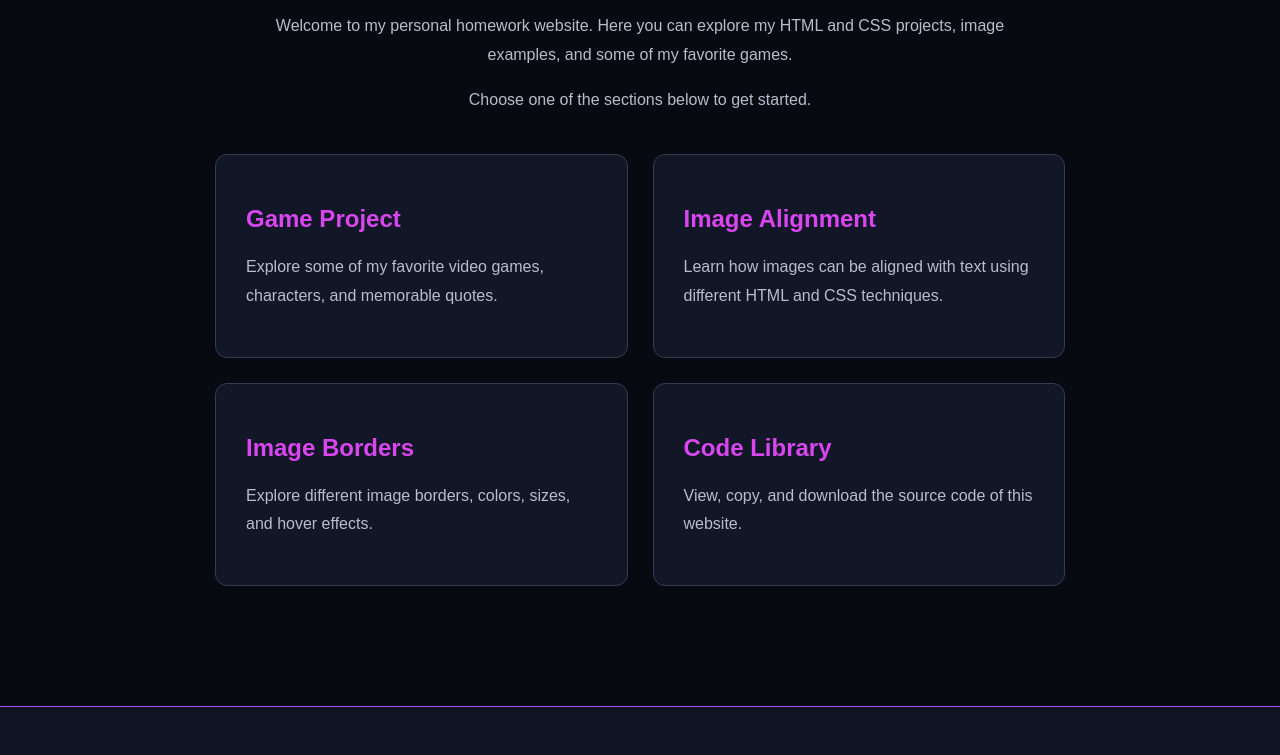
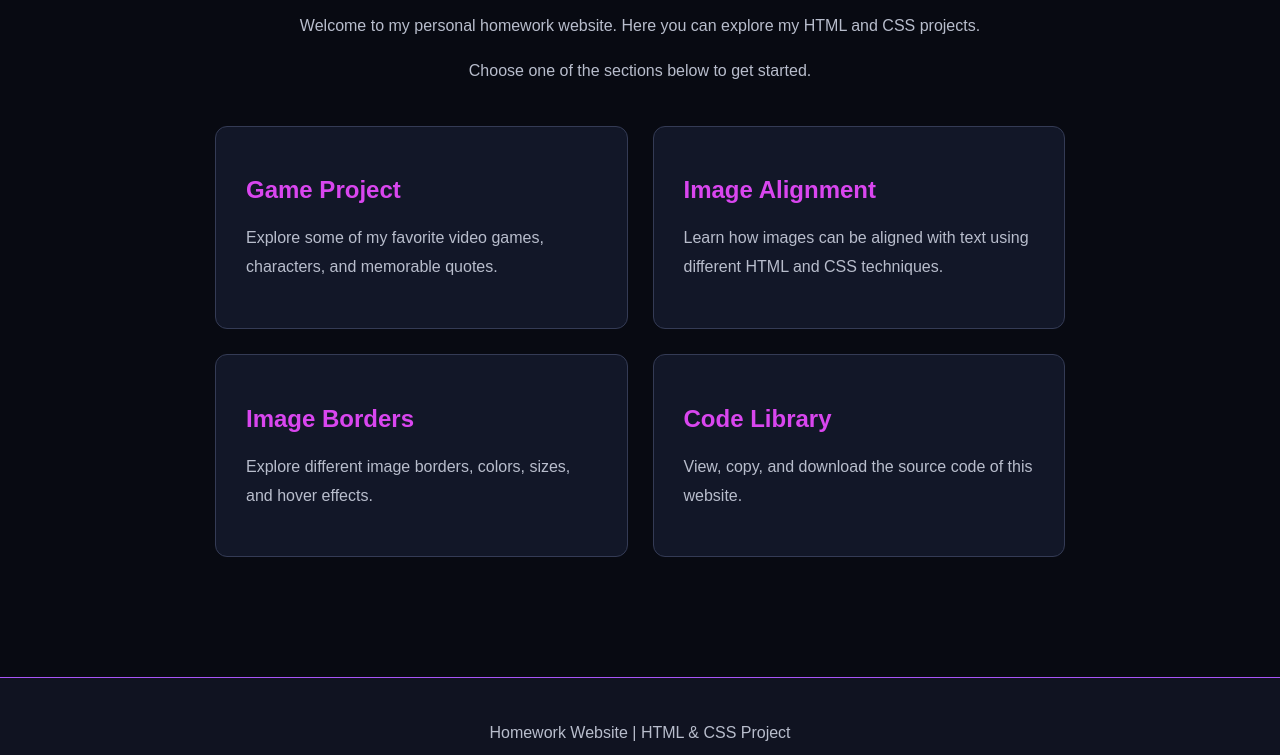
Before and after one commit to Infernum0/HomeworkWebsite, a plain HTML site: page index.html in a window 1280 px wide. Shown: the part 345-1100 px from the top of the page. Drawn offline with Linux system fonts and the light colour scheme.

Commit message:
index.html

```diff
--- a/index.html
+++ b/index.html
@@ -30,8 +30,7 @@
 
             <p>
                 Welcome to my personal homework website.
-                Here you can explore my HTML and CSS projects,
-                image examples, and some of my favorite games.
+                Here you can explore my HTML and CSS projects.
             </p>
 
             <p>
```
